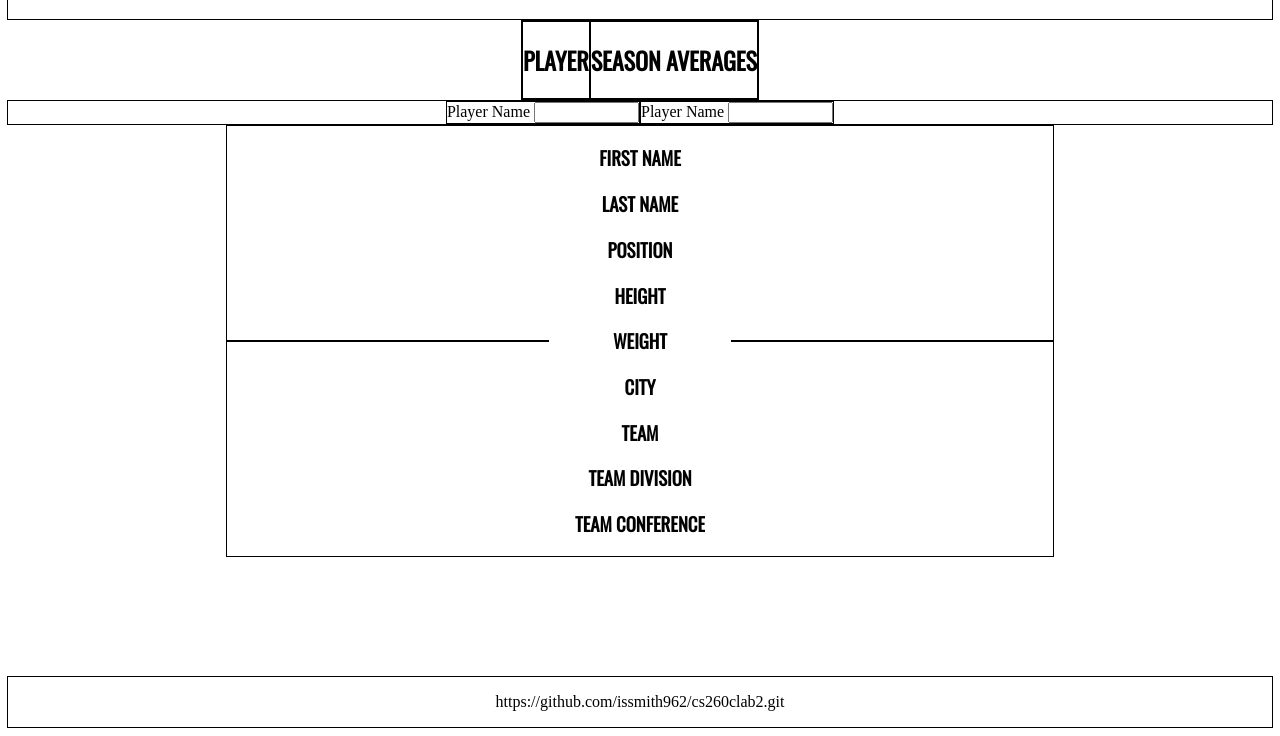
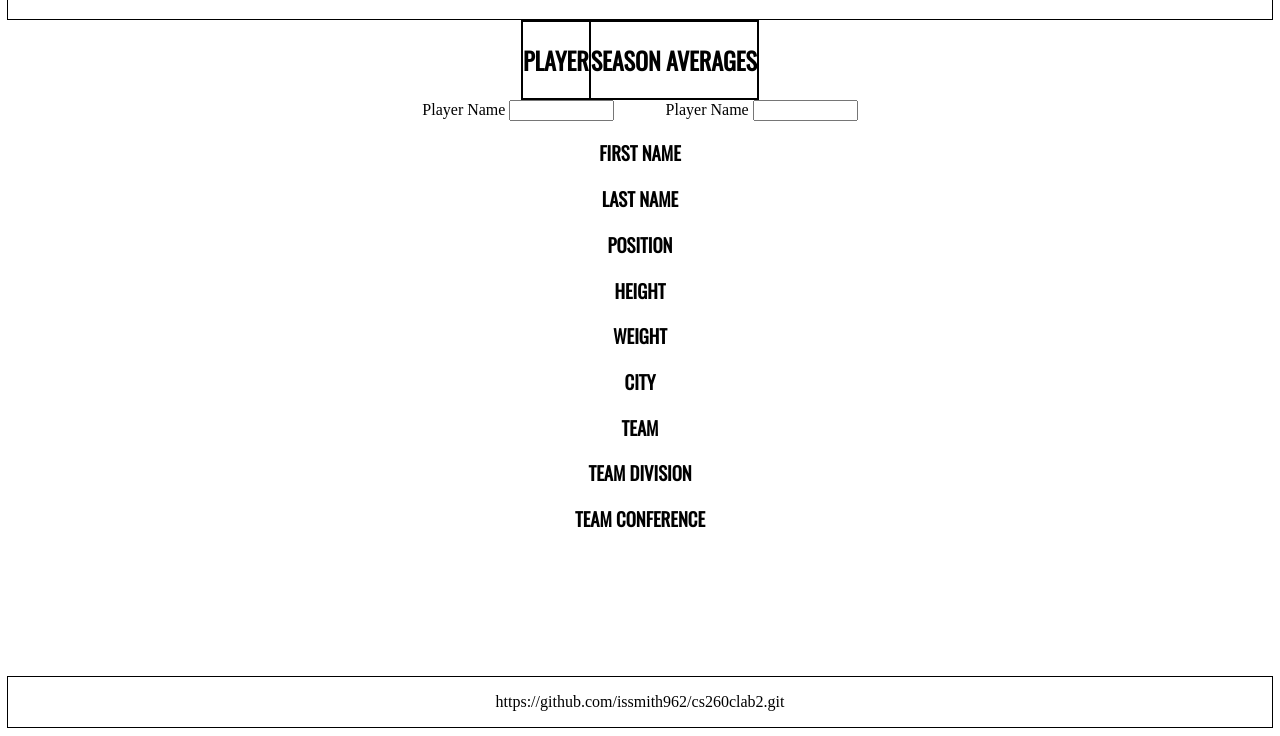
Before and after one commit to issmith962/cs260clab2, a plain HTML site: page index.html in a window 1280 px wide. Shown: the part 80-816 px from the top of the page. Drawn offline with nearby package versions, Linux system fonts and the light colour scheme.

Commit message:
Some structural fixes

```diff
--- a/script.js
+++ b/script.js
@@ -22,6 +22,8 @@ player1form.addEventListener("submit", function(event) {
 		searchPlayer(playerName).then(function(player) {
 			if (player == null) {
 				window.player1id = null;
+				let p1Data = document.getElementById("p1-data");
+				p1Data.innerHTML = "<p>No player found</p>";
 			} else {
 				window.player1id = player.id;
 				if (window.currentState == "player") {
@@ -54,6 +56,7 @@ player2form.addEventListener("submit", function(event) {
 		searchPlayer(playerName).then(function(player) {
 			if (player == null) {
 				window.player2id = null;
+				document.getElementById("p2-data").innerHTML = "<p>No player found</p>";
 			} else {
 				window.player2id = player.id;
 				if (window.currentState == "player") {
@@ -136,6 +139,10 @@ function loadDataValsPlayer() {
 		+ hsw3("Height") + hsw3("Weight") + hsw3("City") + hsw3("Team")
 		+ hsw3("Team Division") + hsw3("Team Conference");
 	dataVals.innerHTML = newHTML;
+
+	document.getElementById("p1-data").style.width = "25vw";
+	document.getElementById("p2-data").style.width = "25vw";
+	document.getElementById("data-vals").style.width = "40vw";
 }
 async function loadPlayerData(id) {
 	let data = await getPlayer(id);
@@ -217,6 +224,10 @@ function loadDataValsSeasonAvs() {
 		hsw4("Personal Fouls");
 	dataVals.innerHTML = newHTML;
 
+	document.getElementById("p1-data").style.width = "20vw";
+	document.getElementById("p2-data").style.width = "20vw";
+	document.getElementById("data-vals").style.width = "50vw";
+
 }
 async function loadSeasonAvData(id) {
 	let json = await getSeasonAv(id);
--- a/styles.css
+++ b/styles.css
@@ -43,16 +43,14 @@ input {
 	justify-content:center;
 	align-items:center;
 
-	border:solid 1px black;
 	width:100%;
 }
 .data-container {
 	display:flex;
 	flex-direction:row;
 	justify-content:center;
-	align-items:center;
+	align-items:left;
 
-	border:solid 1px black;
 	height:100%;
 }
 .footer {
@@ -67,6 +65,7 @@ input {
 }
 
 .menu-op {
+	/*border:solid 1px black;*/
 	border:solid 1px black;
 }
 #player-op {
@@ -78,17 +77,23 @@ input {
 	display:flex;
 	justify-content:center;
 	align-items:center;
-	border:solid 1px black;
 }
 #p1-search {
+	display:flex;
+	justify-content:center;
+	text-align:center;
+	margin-right:2vw;
 }
 #p2-search {
+	display:flex;
+	justify-content:center;
+	text-align:center;
+	margin-left:2vw;
 }
 
 
 .data-box {
 	/*border:solid 1px black;*/
-	border:solid 1px black;
 	height:100%;
 }
 #data-vals {
@@ -97,6 +102,7 @@ input {
 
 	height:100%;
 	margin: 0vw 2vw;
+	width:40vw;
 }
 #p1-data {
 	text-align:right;
```
